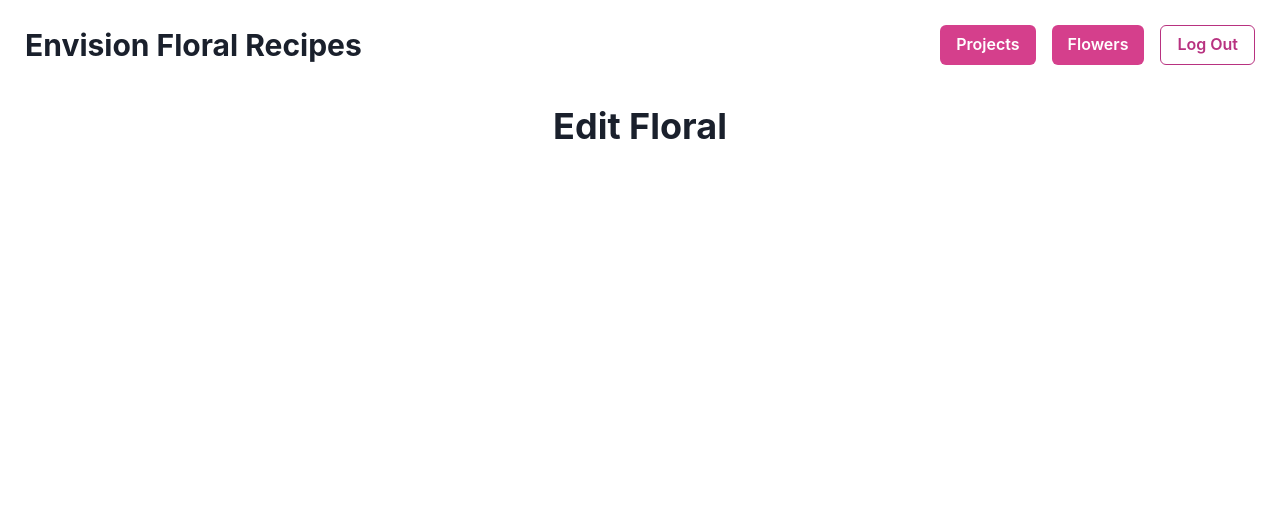
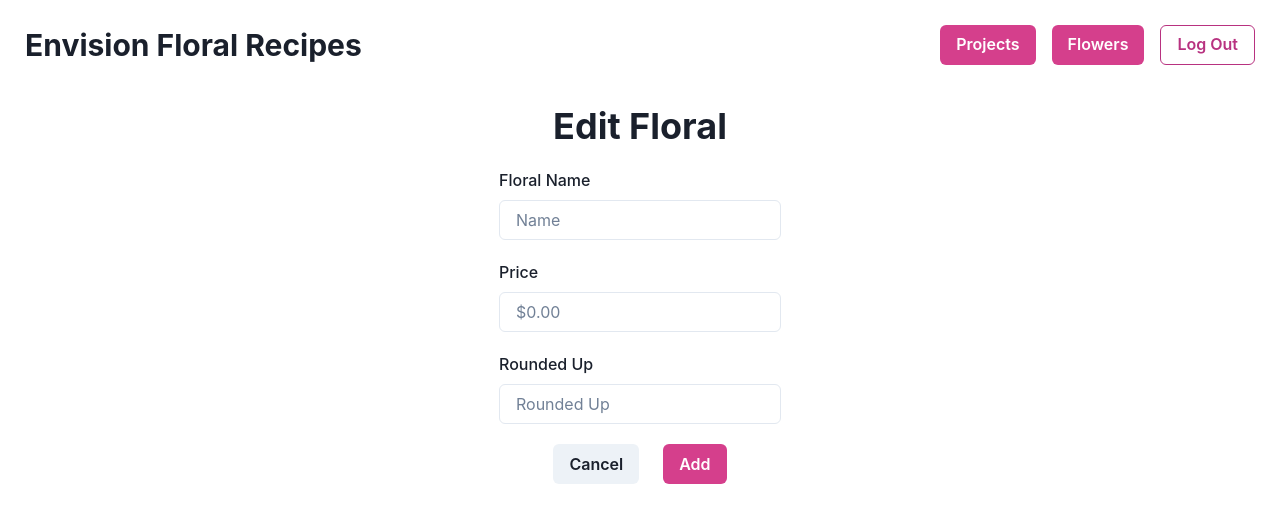
Before and after one commit to solidquartz/floral-recipes, a React (Vite) app in the folder client/: page /flowers/1/edit in a window 1280 px wide. Shown: the top 522 px of the page. Built offline with nearby package versions, Linux system fonts and the light colour scheme.

Commit message:
Created edit flower form

```diff
--- a/client/src/pages/EditFlower.jsx
+++ b/client/src/pages/EditFlower.jsx
@@ -1,7 +1,7 @@
 // import { Link } from "react-router-dom";
 
 import { Flex, Heading } from "@chakra-ui/react";
-import { Header } from "./components";
+import { Header, EditFlowerComponent } from "./components";
 
 export const EditFlower = () => {
   return (
@@ -10,6 +10,9 @@ export const EditFlower = () => {
 
       <Flex justify="center" direction="column" align="center">
         <Heading>Edit Floral</Heading>
+        <Flex pt="20px">
+          <EditFlowerComponent />
+        </Flex>
       </Flex>
     </>
   );
--- a/client/src/pages/components/EditFlowerComponent.jsx
+++ b/client/src/pages/components/EditFlowerComponent.jsx
@@ -0,0 +1,66 @@
+import { Box, Button, ButtonGroup, Flex, VStack } from '@chakra-ui/react';
+import { Formik } from 'formik';
+import { Link, useParams } from 'react-router-dom';
+import TextField from './TextField';
+import * as Yup from 'yup';
+
+export const EditFlowerComponent = (props) => {
+
+  //grab id from url
+  const {id} = useParams();
+
+
+  const initialValues = { flower_name: "", stem_price: "", rounded_up: "" };
+
+  return (
+    <>
+      <Formik
+        initialValues={initialValues}
+
+        validationSchema={
+          Yup.object({
+            flower_name: Yup.string()
+              .required("Please enter a flower name"),
+            stem_price: Yup.string()
+              .required("Please enter a price"),
+            rounded_up: Yup.number()
+              .optional(),
+          })}
+
+        onSubmit={async (values) => {
+          const response = await api.post("/flowers", {
+            flower_name: values.flower_name,
+            stem_price: values.stem_price,
+            rounded_up: values.rounded_up,
+          });
+          state.addFlower(response.data.data.flower);
+          navigate('/flowers');
+        }}
+      >
+
+        {/* Form */}
+        {formik => (
+          <Flex align="center">
+            <Box>
+              <VStack as="form" mx="auto" spacing="5" justifyContent="center" onSubmit={formik.handleSubmit}>
+
+                <TextField name="flower_name" type="text" placeholder="Name" label="Floral Name" />
+                <TextField name="stem_price" type="text" placeholder="$0.00" label="Price" />
+                <TextField name="rounded_up" type="text" placeholder="Rounded Up" label="Rounded Up" />
+
+                {/* Buttons */}
+                <ButtonGroup spacing="6">
+                  <Link to="/flowers">
+                    <Button>Cancel</Button>
+                  </Link>
+                  <Button type="submit" colorScheme="pink">Add</Button>
+
+                </ButtonGroup>
+              </VStack>
+            </Box>
+          </Flex>
+        )}
+      </Formik>
+    </>
+  );
+};
--- a/client/src/pages/components/index.jsx
+++ b/client/src/pages/components/index.jsx
@@ -7,3 +7,4 @@ export * from './ProjectCard';
 export * from './ProjectTableItem';
 export * from './FlowerTableItem';
 export * from './TextField';
+export * from './EditFlowerComponent'
```
